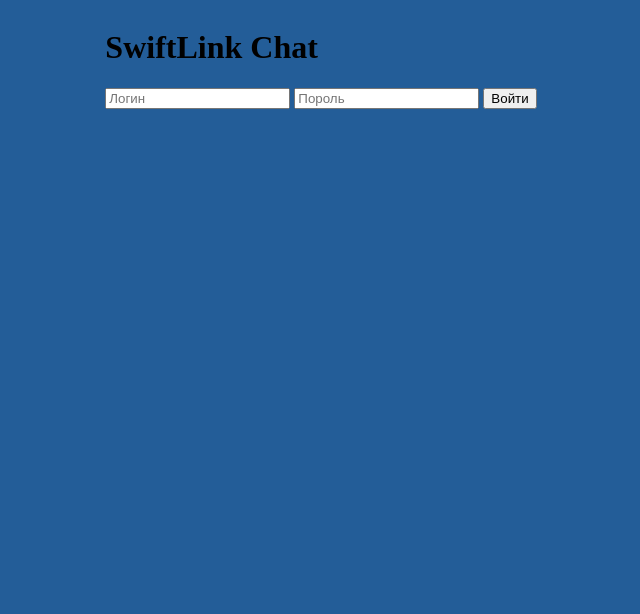
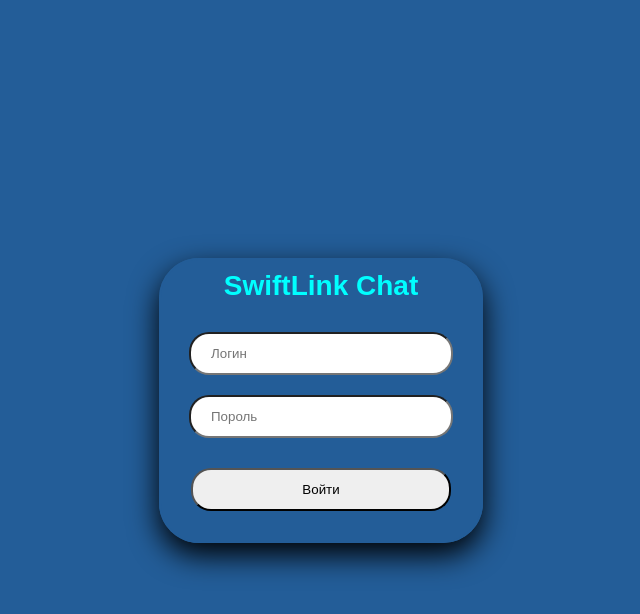
Before and after one commit to AoT-Eren-Yeager/SwiftLink-Project, a website: page login.html in a window 1280 px wide. Shown: the whole page, without its empty margins (319-959 px from the left). Drawn offline with Linux system fonts and the light colour scheme.

Commit message:
Creat a login

```diff
--- a/style.css
+++ b/style.css
@@ -3,4 +3,49 @@ body {
     display: flex;
     justify-content: center;
     align-items: center;
+    height: 100vh;
+    margin: 0;
 }
+
+/* Тут отступы рамки и скругление рамки */
+.login-box {
+    padding: 10px;
+    border: 2px solid rgb(35, 93, 152);
+    box-shadow: 0px 12px 30px;
+
+    border-radius: 40px;
+
+    display: flex;
+    flex-direction: column;
+    align-items: center;
+}
+
+
+
+/* Здесь отступы внитри инпутов и округление плюс два инпута в ряд*/
+.login-box input{
+
+    margin: 10px 0px;
+    padding: 12px 20px;
+
+    border-radius: 20px;
+    width: 220px;
+}
+
+.login-box h1{
+    color: aqua;
+    margin-top: 0;
+    margin-bottom: 20px;
+    font-size: 28px;
+    font-family: Arial, sans-serif;
+
+}
+
+.login-box button {
+
+    border-radius: 20px;
+    margin: 20px;
+    padding: 12px 0px;
+    width: 260px;
+
+}
```
Also changed, not shown: login.html (+1 -0 lines).
